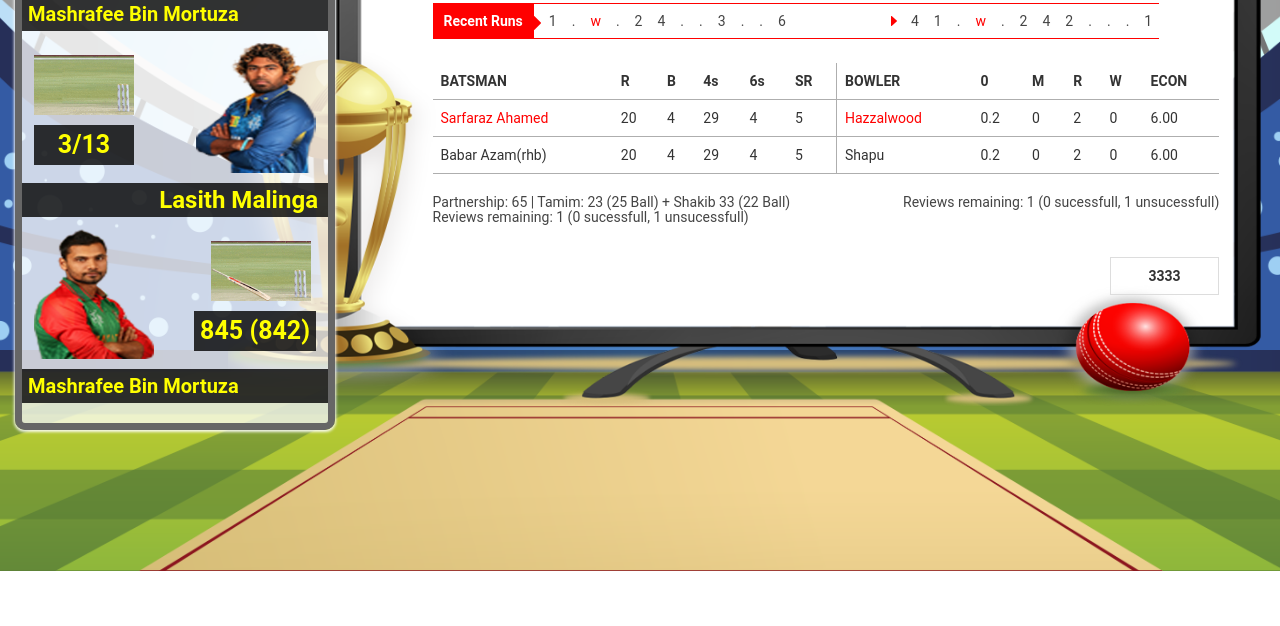
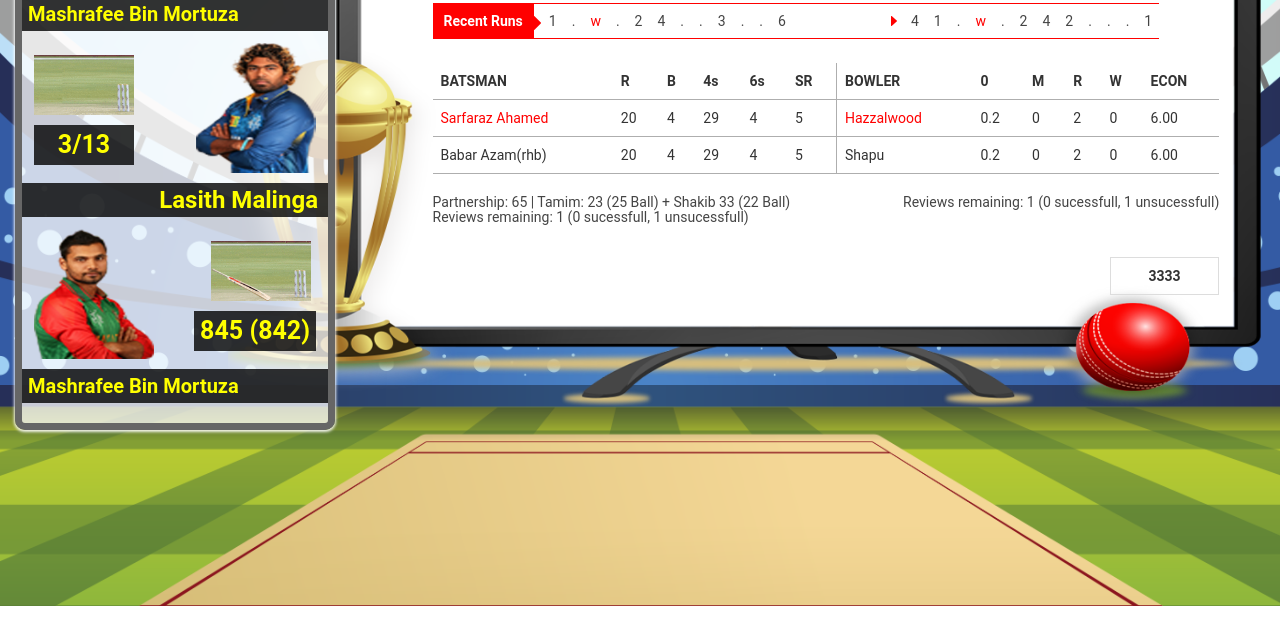
Before and after one commit to Shapuislam/cricket, a plain HTML site: page index.html in a window 1280 px wide. Shown: the part 174-800 px from the top of the page. Drawn offline with Linux system fonts and the light colour scheme.

Commit message:
Update style.css

```diff
--- a/style.css
+++ b/style.css
@@ -26,7 +26,7 @@ body {
 .slider_video {
     position: relative;
     /* margin: 95px 185px 0 0; */
-    padding: 0px 0px 50px;
+    padding: 0px 0px 120px;
     /* padding: 0 15px 120px; */
     z-index: 0;
     margin-top: 12px;
```
